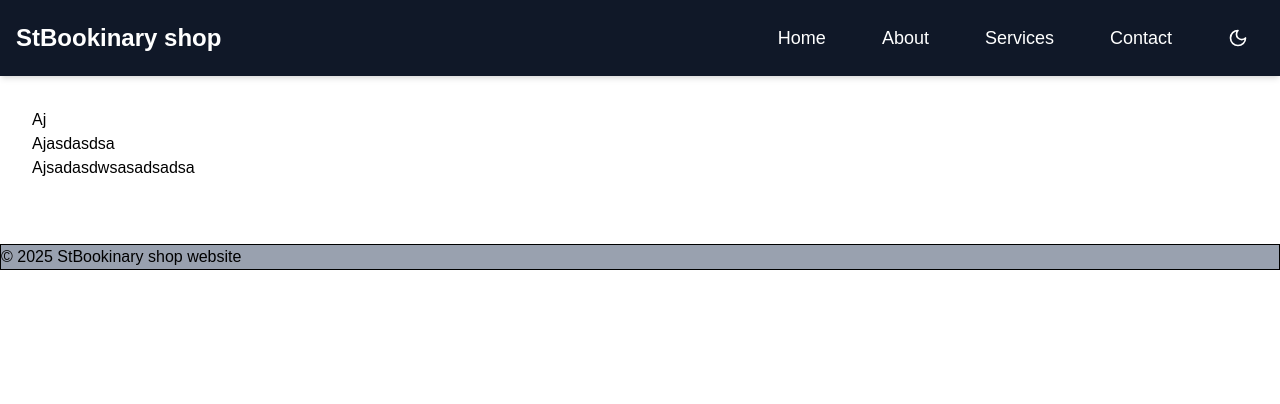
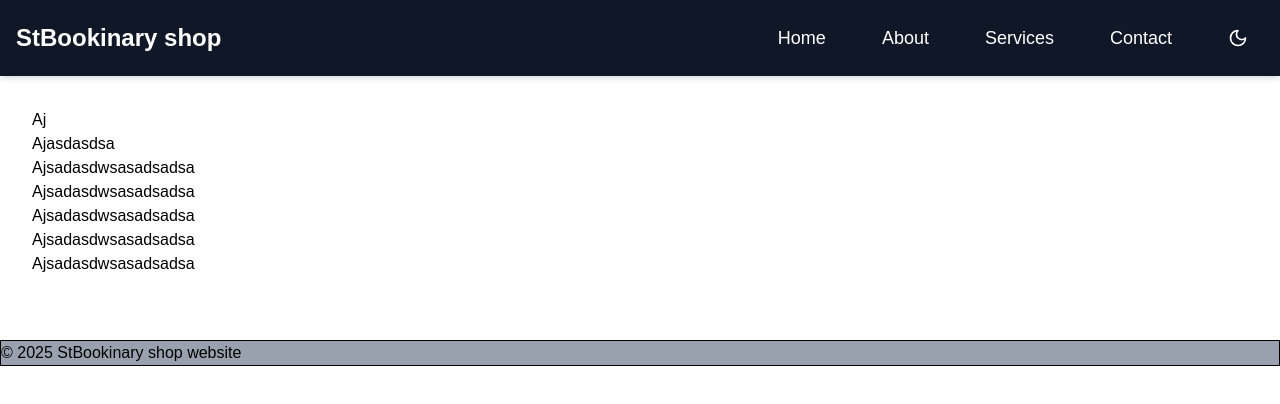
Before and after one commit to Plstr142/StBookinaryStore, a React (Vite) app in the folder frontend/: page /aj in a window 1280 px wide. Shown: the top 404 px of the page. Built offline with nearby package versions, Linux system fonts and the light colour scheme.

Commit message:
first commit

```diff
--- a/frontend/src/pages/Aj.jsx
+++ b/frontend/src/pages/Aj.jsx
@@ -6,6 +6,10 @@ function Aj() {
       <h1>Aj</h1>
       <h1>Ajasdasdsa</h1>
       <h1>Ajsadasdwsasadsadsa</h1>
+      <h1>Ajsadasdwsasadsadsa</h1>
+      <h1>Ajsadasdwsasadsadsa</h1>
+      <h1>Ajsadasdwsasadsadsa</h1>
+      <h1>Ajsadasdwsasadsadsa</h1>
     </>
   );
 }
```
